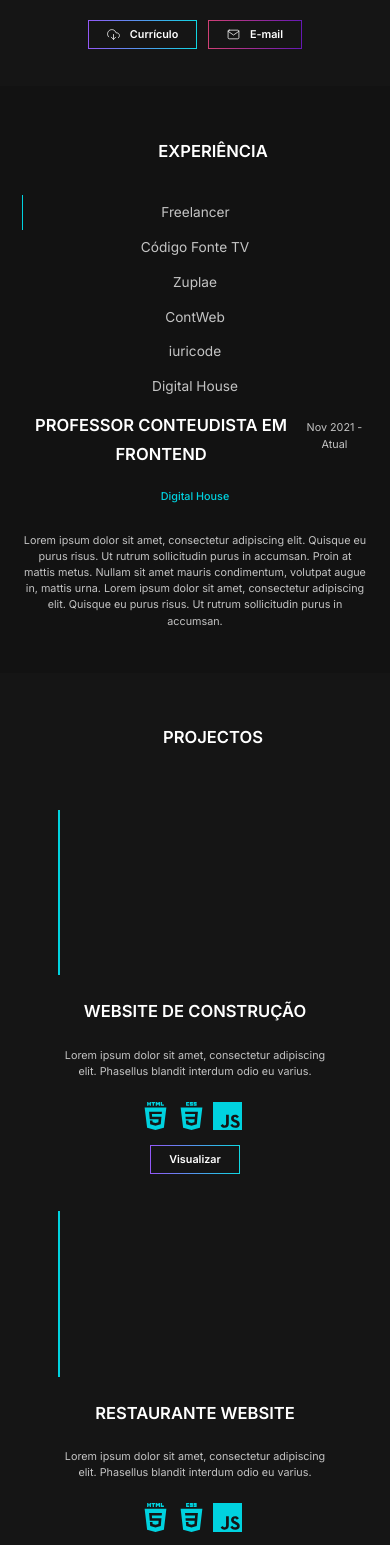
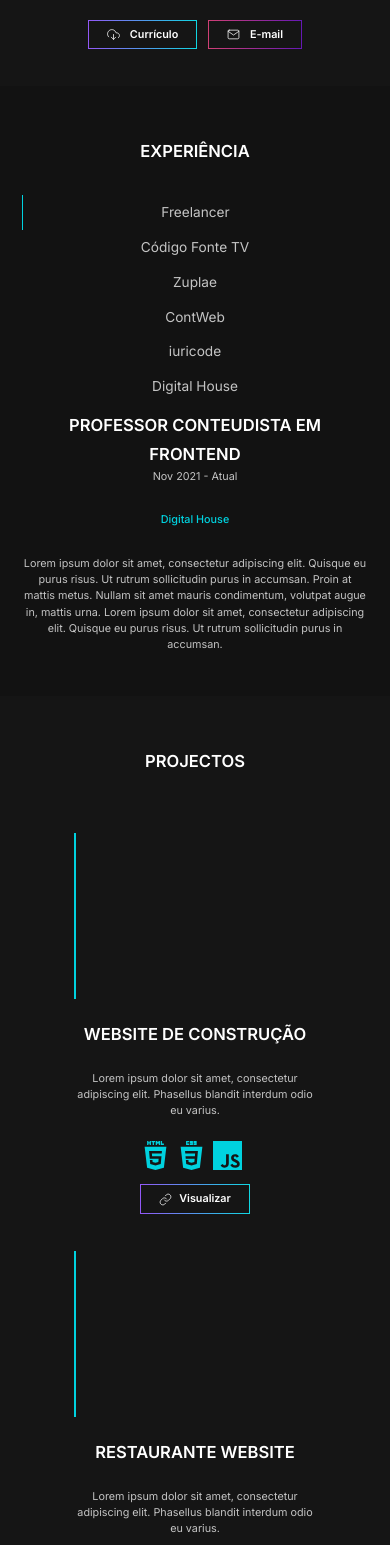
Before and after one commit to Josemar-cafumana/Portifolio, a Vue app: page / in a window 390 px wide. Shown: the part 1260-2805 px from the top of the page. Built offline with nearby package versions, Linux system fonts and the light colour scheme.

Commit message:
Desafio Terminado

```diff
--- a/src/app.scss
+++ b/src/app.scss
@@ -32,6 +32,7 @@
     grid-template-columns: repeat(auto-fit,minmax($val,1fr));
     gap:2rem;
 }
+
 .btn-gradient-pink
 ,.btn-gradient-purple{
    padding: 1rem 2.5rem;
@@ -63,6 +64,10 @@
   border-image: var(--gradient-pink);
   border-image-slice: 1;
 }
+
+
+
+
 section{
   padding: 5rem 6rem;
   background: var(--dark-200);
@@ -102,7 +107,16 @@ to {clip-path: polygon(100% 0, 0 0, 0 100%, 100% 100%);;}
 
 
 
+@media (max-width:1200px) {
+    .experiencia .experiencia-info .experiencia-info-header{
+      justify-content: center;
+      flex-direction: column;
 
+      p{
+       margin-left: 0 !important;
+      }
+    }
+}
 @media (max-width:991px){
 
   html{
@@ -140,6 +154,9 @@ to {clip-path: polygon(100% 0, 0 0, 0 100%, 100% 100%);;}
   justify-content: center !important;
 }
   section{text-align: center;}
+  h3{
+    margin-left: 0 !important;
+  }
 }
 
 
--- a/src/components/Footer.vue
+++ b/src/components/Footer.vue
@@ -13,9 +13,9 @@ export default {
 
 <style lang="scss" scoped>
     footer{
-        padding: 2rem 5rem;
+        padding: 2rem 9rem;
         padding-bottom:.8rem ;
-        background: var(--dark);
+        background: var(--dark) !important;
 
         p{
              font-size: var(--font-size);
--- a/src/components/Projectos.vue
+++ b/src/components/Projectos.vue
@@ -12,7 +12,7 @@
                   <img src="../assets/css.svg" alt="css">
                   <img src="../assets/javascript.svg" alt="javascript">
               </div>
-              <a href="#" class="btn-gradient-purple mt-5">Visualizar</a>
+              <a href="#" class="btn-gradient-purple mt-5"> <img src="../assets/link.svg">Visualizar</a>
             </div>
 </template>
 
--- a/src/views/Home.scss
+++ b/src/views/Home.scss
@@ -152,14 +152,14 @@ main{
                     font-size: var(--font-size-3);
                     color: var(--white);
                     line-height: 29px;
-                    margin: 2rem 0 5rem 5rem;
+                    margin: 2rem 0 5rem 2.5rem;
                 }
 
                 .box-image{
                     margin: 3rem 0 !important;
                  .box{
 
-                    width: 90%;
+                    width: 80%;
 
 
 
--- a/src/views/Home.vue
+++ b/src/views/Home.vue
@@ -69,8 +69,8 @@
           <div class="experiencia-info col-md-7 ">
                   <div class="content w-100">
                     <div class="experiencia-info-header d-flex justify-content-between align-items-center mb-3   mb-5">
-                      <h3>Professor conteudista em Frontend</h3>
-                      <p>Nov 2021 - Atual</p>
+                      <h3 >Professor conteudista em Frontend</h3>
+                      <p >Nov 2021 - Atual</p>
                     </div>
                     <div class="experiencia-info-descricao">
                       <h6>Digital House</h6>
```
Also changed, not shown: src/assets/projecto-1.png (added).
